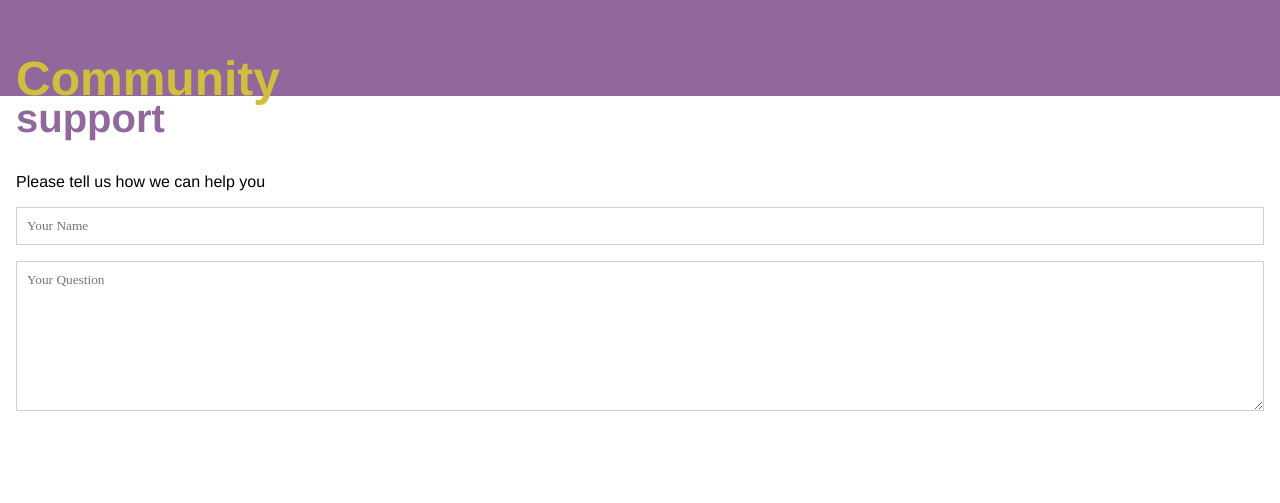
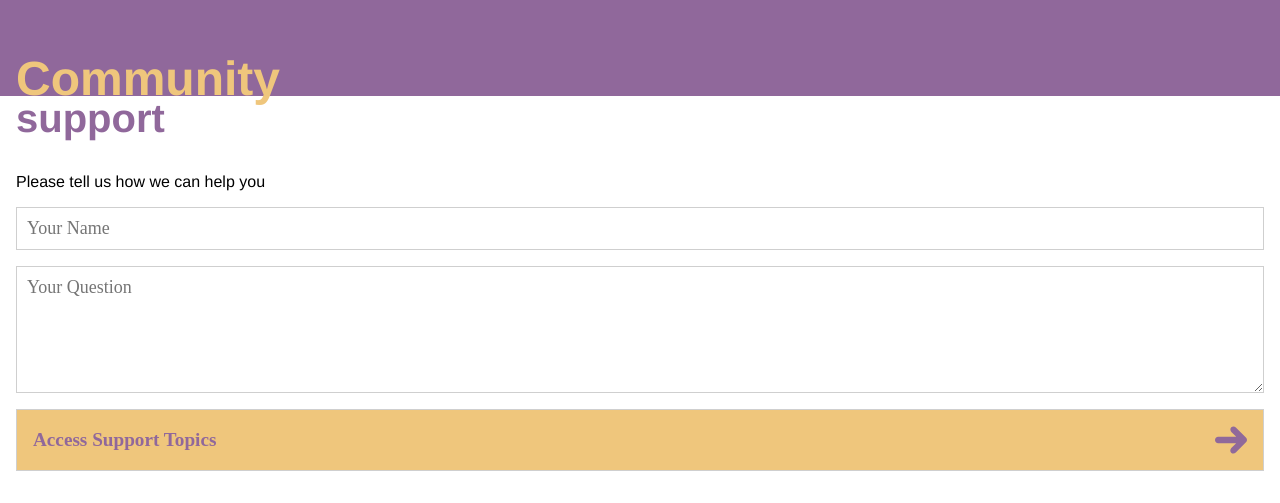
Before and after one commit to Uzairkhan98/Sample-React-Application, a React (Vite) app: page / in a window 1280 px wide. Shown: the part 304-807 px from the top of the page. Built offline with nearby package versions, Linux system fonts and the light colour scheme.

Commit message:
Added form submission button

```diff
--- a/src/App.css
+++ b/src/App.css
@@ -3,22 +3,25 @@
   padding: 0px;
   box-sizing: border-box;
 
-  --primary-yellow : #d1be3d;
-  --primary-purple : #90689b;
+  --primary-yellow: #efc67c;
+  --primary-purple: #90689b;
 }
 
 body {
   margin: 0;
   padding: 0;
-  overflow-x:hidden;
+  overflow-x: hidden;
 }
 
-main{
+main {
   position: relative;
-  font-family:'Franklin Gothic Medium', 'Arial Narrow', Arial, sans-serif;
+  font-family: "Franklin Gothic Medium", "Arial Narrow", Arial, sans-serif;
 }
 
-h1, h2, h3, h4 {
+h1,
+h2,
+h3,
+h4 {
   padding: 0px;
   margin: 0px;
 }
--- /dev/null
+++ b/src/components/inputForm.css
@@ -0,0 +1,38 @@
+.FormFields {
+  display: flex;
+  flex-direction: column;
+  width: 100%;
+  row-gap: 1rem;
+  height: 100%;
+}
+
+.FormFields > * {
+  border: 1px solid rgb(207, 207, 207);
+  padding: 10px;
+  font-family: "Times New Roman", Times, serif;
+  font-size: large;
+}
+
+.buttonFlex {
+  display: flex;
+  flex-direction: row;
+  justify-content: space-between;
+}
+
+.submitButton {
+  margin-top: auto;
+  padding-block: 0px;
+  font-size: larger;
+  background-color: var(--primary-yellow);
+  color: var(--primary-purple);
+  margin-bottom: 2rem;
+  font-weight: bold;
+  padding-inline: 1rem;
+}
+
+.submitButton img {
+  height: 2rem;
+  margin-block: auto;
+  filter: invert(47%) sepia(14%) saturate(1124%) hue-rotate(242deg)
+    brightness(93%) contrast(85%);
+}
--- /dev/null
+++ b/src/components/inputForm.jsx
@@ -0,0 +1,36 @@
+import React from "react";
+import "./inputForm.css";
+import arrowLogo from "../assets/arrow.svg";
+
+const NameInput = () => {
+  return <input type="text" id="fname" name="fname" placeholder="Your Name" />;
+};
+
+const QuestionInput = () => {
+  return (
+    <textarea name="question" rows={5} cols={5} placeholder="Your Question" />
+  );
+};
+
+const SubmitButton = () => (
+  <button className="submitButton">
+    <div className="buttonFlex">
+      <p>Access Support Topics</p>
+      <img src={arrowLogo} alt="Arrow Logo" />
+    </div>
+  </button>
+);
+
+const TextInput = () => {
+  return (
+    <form>
+      <div className="FormFields">
+        <NameInput />
+        <QuestionInput />
+        <SubmitButton />
+      </div>
+    </form>
+  );
+};
+
+export { TextInput };
--- a/src/components/textInput.css
+++ /dev/null
@@ -1,12 +0,0 @@
-.FormFields {
-  display: flex;
-  flex-direction: column;
-  width: 100%;
-  row-gap: 1rem;
-}
-
-.FormFields > * {
-  border: 1px solid rgb(207, 207, 207);
-  padding: 10px;
-  font-family: "Times New Roman", Times, serif;
-}
--- a/src/components/textInput.jsx
+++ /dev/null
@@ -1,25 +0,0 @@
-import React from "react";
-import "./textInput.css";
-
-const NameInput = () => {
-  return <input type="text" id="fname" name="fname" placeholder="Your Name" />;
-};
-
-const QuestionInput = () => {
-  return (
-    <textarea name="question" rows={8} cols={5} placeholder="Your Question" />
-  );
-};
-
-const TextInput = () => {
-  return (
-    <form>
-      <div className="FormFields">
-        <NameInput />
-        <QuestionInput />
-      </div>
-    </form>
-  );
-};
-
-export { TextInput };
--- a/src/routes/home.css
+++ b/src/routes/home.css
@@ -19,6 +19,11 @@
   flex-direction: column;
   padding-left: 1rem;
   padding-right: 1rem;
+  height: 50vh;
+}
+
+.content form {
+  height: 100%;
 }
 
 .content > h1 {
--- a/src/routes/home.jsx
+++ b/src/routes/home.jsx
@@ -1,6 +1,6 @@
 import React from "react";
 import "./home.css";
-import { TextInput } from "../components/textInput";
+import { TextInput } from "../components/inputForm";
 
 export const Home = () => {
   return (
```
Also changed, not shown: src/assets/arrow.svg (added), src/components/submitButton.jsx (deleted).
